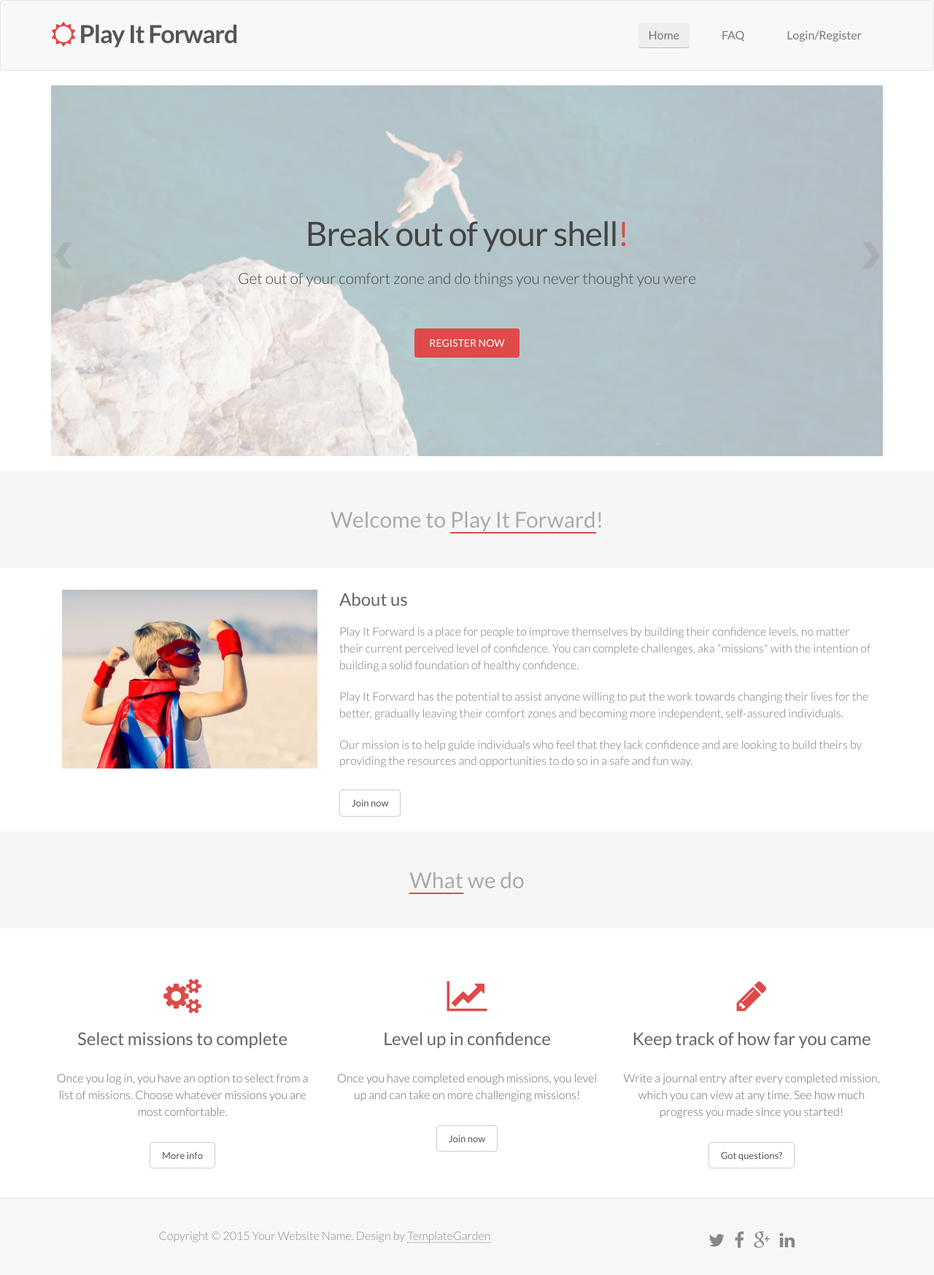
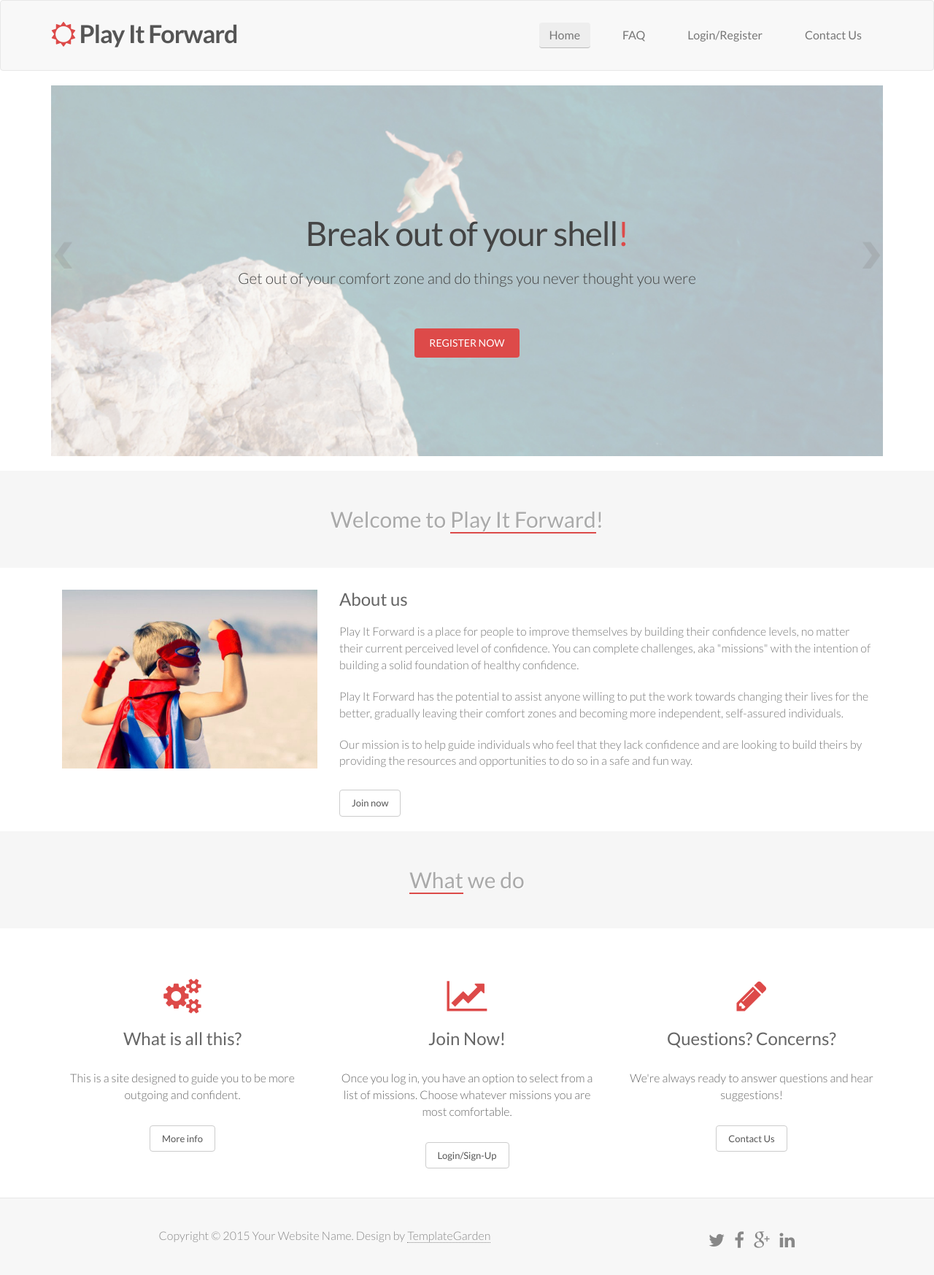
Before and after one commit to tmehdi94/PlayItForward, a PHP site: page / in a window 1280 px wide. Shown: the whole page at 73% size. Run offline with PHP 8.4, Linux system fonts and the light colour scheme; some libraries are stand-ins or nearby versions.

Commit message:
Pretty Up
Contact added, some button changes

```diff
--- a/newnew/includes/functions.php
+++ b/newnew/includes/functions.php
@@ -216,6 +216,12 @@ function navigation($currentpage, $loggedin) {
 		}
 	}
 
+    if ($currentpage == "contact") {
+		$nav .= '<li class="active"><a href="contact.php">Contact Us</a></li>';
+	} else {
+		$nav .= '<li><a href="contact.php">Contact Us</a></li>';
+	}
+
 	return $nav;
 }
 
--- a/newnew/index.php
+++ b/newnew/index.php
@@ -68,7 +68,7 @@ $loggedin = login_check($db);
           <li> <img src="images/slides/slide3.jpg" alt="">
             <div class="caption">
               <h1>Keep track of your progress<span>!</span></h1>
-              <p>Record a journal entry after every mission and see how far you've came.</p>
+              <p>Record a journal entry after every mission and see how far you've come.</p>
               <a href="login.php" class="btn">Join now</a> </div>
           </li>
         </ul>
@@ -100,17 +100,17 @@ $loggedin = login_check($db);
   <div class="container">
     <div class="row">
       <div class="col-lg-4 centered"> <i class="fa fa-gears fa-3x"></i>
-        <h3>Select missions to complete</h3>
+        <h3>What is all this?</h3>
+        <p>This is a site designed to guide you to be more outgoing and confident.</p>
+        <a href="FAQ.php" class="btn">More info</a> </div>
+      <div class="col-lg-4 centered"> <i class="fa fa-line-chart fa-3x"></i>
+        <h3>Join Now!</h3>
         <p>Once you log in, you have an option to select from a list of missions. Choose whatever missions you are most comfortable.</p>
-        <a href="faq.php" class="btn">More info</a> </div>
-      <div class="col-lg-4 centered"> <i class="fa fa-line-chart fa-3x"></i>
-        <h3>Level up in confidence</h3>
-        <p>Once you have completed enough missions, you level up and can take on more challenging missions!</p>
-        <a href="login.php" class="btn">Join now</a> </div>
+        <a href="login.php" class="btn">Login/Sign-Up</a> </div>
       <div class="col-lg-4 centered"> <i class="fa fa-pencil fa-3x"></i>
-        <h3>Keep track of how far you came</h3>
-        <p>Write a journal entry after every completed mission, which you can view at any time. See how much progress you made since you started!</p>
-        <a href="faq.php" class="btn">Got questions?</a> </div>
+        <h3>Questions? Concerns?</h3>
+        <p>We're always ready to answer questions and hear suggestions!</p>
+        <a href="contact.php" class="btn">Contact Us</a> </div>
     </div>
   </div>
 </div>
```
Also changed, not shown: newnew/contact.php (+12 -9 lines), newnew/faq.php (+3 -6 lines).
